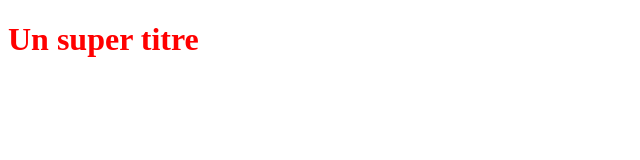
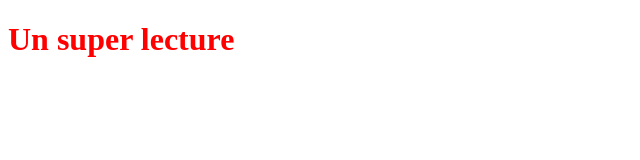
Before and after one commit to Etudiant-DI/OpenclassroomsProject, a plain HTML site: page index.html in a window 1280 px wide. Shown: the full height of the page, 0-640 px from the left. Drawn offline with Linux system fonts and the light colour scheme.

Commit message:
Modification du titre H1

```diff
--- a/index.html
+++ b/index.html
@@ -5,6 +5,6 @@
 	<link rel="stylesheet" type="text/css" href="styles.css">
 </head>
 <body>
-	<h1>Un super titre</h1>
+	<h1>Un super lecture</h1>
 </body>
 </html>
```
